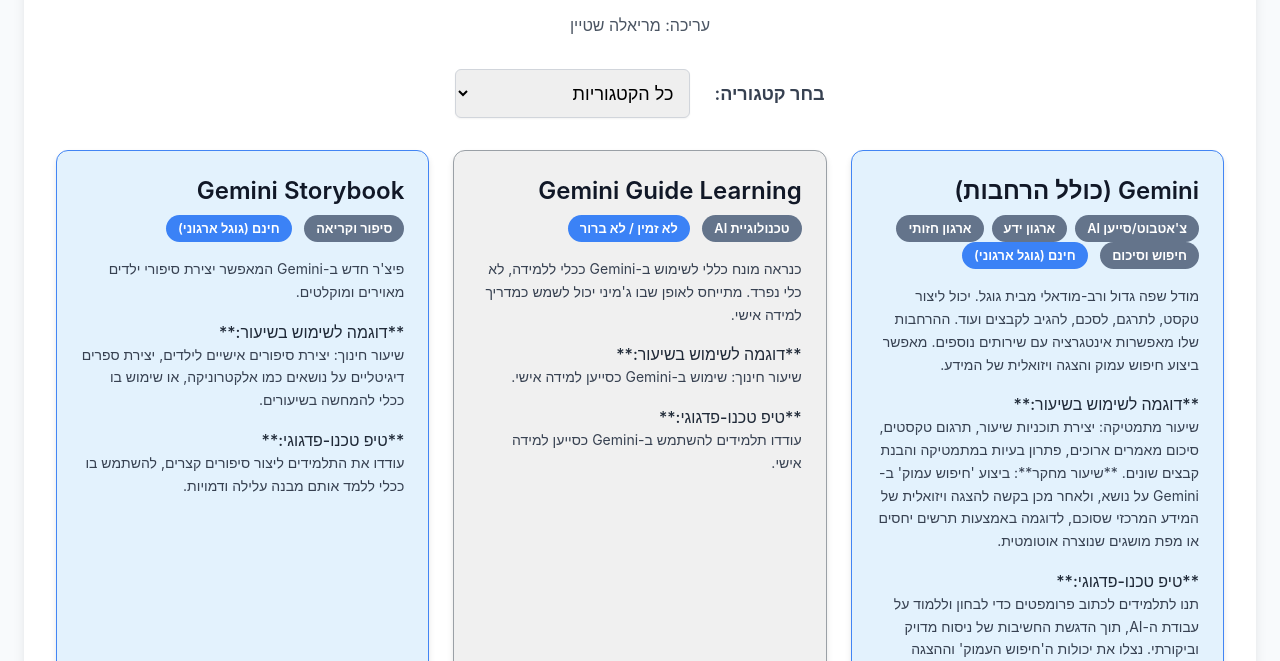
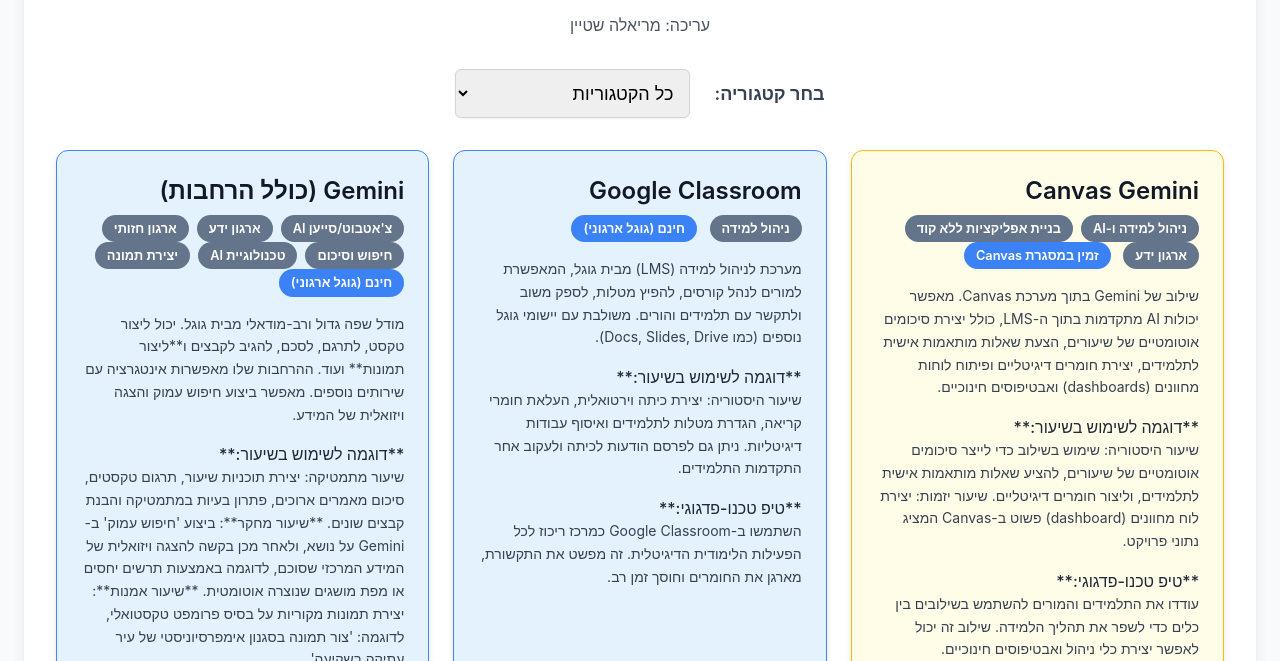
Before and after one commit to ms0157/ToolsAmalHadera, a plain HTML site: page index.html in a window 1280 px wide. Shown: the part 139-800 px from the top of the page. Drawn offline with nearby package versions, Linux system fonts and the light colour scheme.

Commit message:
Update index.html

```diff
--- a/index.html
+++ b/index.html
@@ -75,10 +75,28 @@
         // הגדרת נתוני הכלים
         const toolsData = [
             {
+                name: "Canvas Gemini",
+                description: "שילוב של Gemini בתוך מערכת Canvas. מאפשר יכולות AI מתקדמות בתוך ה-LMS, כולל יצירת סיכומים אוטומטיים של שיעורים, הצעת שאלות מותאמות אישית לתלמידים, יצירת חומרים דיגיטליים ופיתוח לוחות מחוונים (dashboards) ואבטיפוסים חינוכיים.",
+                categories: ["ניהול למידה ו-AI", "בניית אפליקציות ללא קוד", "ארגון ידע"],
+                pricing: "זמין במסגרת Canvas", // מודגש כזמין
+                googleOrg: false, // Canvas הוא לא של גוגל ארגוני, גם אם משולב עם ג'מיני
+                lessonExample: "שיעור היסטוריה: שימוש בשילוב כדי לייצר סיכומים אוטומטיים של שיעורים, להציע שאלות מותאמות אישית לתלמידים, וליצור חומרים דיגיטליים. שיעור יזמות: יצירת לוח מחוונים (dashboard) פשוט ב-Canvas המציג נתוני פרויקט.",
+                pedagogicalTip: "עודדו את התלמידים והמורים להשתמש בשילובים בין כלים כדי לשפר את תהליך הלמידה. שילוב זה יכול לאפשר יצירת כלי ניהול ואבטיפוסים חינוכיים."
+            },
+            {
+                name: "Google Classroom",
+                description: "מערכת לניהול למידה (LMS) מבית גוגל, המאפשרת למורים לנהל קורסים, להפיץ מטלות, לספק משוב ולתקשר עם תלמידים והורים. משולבת עם יישומי גוגל נוספים (כמו Docs, Slides, Drive).",
+                categories: ["ניהול למידה"],
+                pricing: "חינם",
+                googleOrg: true,
+                lessonExample: "שיעור היסטוריה: יצירת כיתה וירטואלית, העלאת חומרי קריאה, הגדרת מטלות לתלמידים ואיסוף עבודות דיגיטליות. ניתן גם לפרסם הודעות לכיתה ולעקוב אחר התקדמות התלמידים.",
+                pedagogicalTip: "השתמשו ב-Google Classroom כמרכז ריכוז לכל הפעילות הלימודית הדיגיטלית. זה מפשט את התקשורת, מארגן את החומרים וחוסך זמן רב."
+            },
+            {
                 name: "DALL-E 3",
                 description: "מחולל תמונות מתקדם מבית OpenAI. מאפשר יצירת תמונות מורכבות ומדויקות מטקסט. משולב בתוך ChatGPT ובינג Image Creator.",
                 categories: ["יצירת תמונה"],
-                pricing: "בתשלום", // למרות שקיים חינם בבינג, הדגש הוא על יכולות מתקדמות בתשלום ב-ChatGPT Plus
+                pricing: "בתשלום",
                 googleOrg: false,
                 lessonExample: "שיעור היסטוריה: יצירת תמונות מציאותיות או ציורים בסגנונות שונים המתארים אירועים היסטוריים, כדי להמחיש לתלמידים את התקופה בצורה ויזואלית. לדוגמה, יצירת תמונה של 'הצהרת בלפור כתובה על קלף עתיק עם נוף ירושלים עתיקה ברקע'.",
                 pedagogicalTip: "עודדו תלמידים להשתמש בפרומפטים ספציפיים וללמוד כיצד 'לדבר' עם ה-AI כדי לקבל את התוצאות הטובות ביותר. זה מפתח חשיבה ביקורתית ויצירתית."
@@ -139,12 +157,12 @@
             },
             {
                 name: "Canva/Canva AI",
-                description: "כלי עיצוב גרפי אינטואיטיבי עם יכולות AI ליצירת תמונות, מצגות, עיצובים ועוד.",
+                description: "כלי עיצוב גרפי אינטואיטיבי עם יכולות AI ליצירת תמונות, מצגות, עיצובים ועוד. **זמין בחינם למורים בחשבון ארגוני (Canva for Education)**.",
                 categories: ["עיצוב גרפי", "יצירת מצגות", "בניית אפליקציות ללא קוד"],
-                pricing: "חינם ובתשלום", // גרסת Canva for Education חינמית למורים
+                pricing: "חינם (לחשבונות ארגוניים למוסדות חינוך) ובתשלום",
                 googleOrg: false,
                 lessonExample: "שיעור אמנות: יצירת פוסטים לרשתות חברתיות, עיצוב פרויקט אישי, יצירת עלוני מידע ותוצרים ויזואליים. שיעור יזמות: יצירת אבטיפוס מהיר לאפליקציה פשוטה.",
-                pedagogicalTip: "כלי אידיאלי לשילוב בשיעורי לשון ויצירה כדי ללמד על מבנה ויזואלי וכיצד לשלב תמונה וטקסט. מעולה ליצירת ממשקים בסיסיים באפליקציות."
+                pedagogicalTip: "כלי אידיאלי לשילוב בשיעורי לשון ויצירה כדי ללמד על מבנה ויזואלי וכיצד לשלב תמונה וטקסט. מעולה ליצירת ממשקים בסיסיים באפליקציות. נצלו את הגישה החינמית למוסדות חינוך!"
             },
             {
                 name: "Padlet",
@@ -157,7 +175,7 @@
             },
             {
                 name: "Genially",
-                description: "כלי אינטראקטיבי ליצירת מצגות, אינפוגרפיקות, סרטונים, משחקים וחדרי בריחה דיגיטליים.",
+                description: "כלי אינטראקטיבי ליצירת מצגות, אינפוגרפיקות, סרטונים, משחמים וחדרי בריחה דיגיטליים.",
                 categories: ["יצירת תוכן אינטראקטיבי", "יצירת מצגות", "משחוק וניהול שיעור"],
                 pricing: "חינם ובתשלום",
                 googleOrg: false,
@@ -166,12 +184,12 @@
             },
             {
                 name: "Gemini (כולל הרחבות)",
-                description: "מודל שפה גדול ורב-מודאלי מבית גוגל. יכול ליצור טקסט, לתרגם, לסכם, להגיב לקבצים ועוד. ההרחבות שלו מאפשרות אינטגרציה עם שירותים נוספים. מאפשר ביצוע חיפוש עמוק והצגה ויזואלית של המידע.",
-                categories: ["צ'אטבוט/סייען AI", "ארגון ידע", "ארגון חזותי", "חיפוש וסיכום"],
+                description: "מודל שפה גדול ורב-מודאלי מבית גוגל. יכול ליצור טקסט, לתרגם, לסכם, להגיב לקבצים ו**ליצור תמונות** ועוד. ההרחבות שלו מאפשרות אינטגרציה עם שירותים נוספים. מאפשר ביצוע חיפוש עמוק והצגה ויזואלית של המידע.",
+                categories: ["צ'אטבוט/סייען AI", "ארגון ידע", "ארגון חזותי", "חיפוש וסיכום", "טכנולוגיית AI", "יצירת תמונה"],
                 pricing: "חינם",
                 googleOrg: true,
-                lessonExample: "שיעור מתמטיקה: יצירת תוכניות שיעור, תרגום טקסטים, סיכום מאמרים ארוכים, פתרון בעיות במתמטיקה והבנת קבצים שונים. **שיעור מחקר**: ביצוע 'חיפוש עמוק' ב-Gemini על נושא, ולאחר מכן בקשה להצגה ויזואלית של המידע המרכזי שסוכם, לדוגמה באמצעות תרשים יחסים או מפת מושגים שנוצרה אוטומטית.",
-                pedagogicalTip: "תנו לתלמידים לכתוב פרומפטים כדי לבחון וללמוד על עבודת ה-AI, תוך הדגשת החשיבות של ניסוח מדויק וביקורתי. נצלו את יכולות ה'חיפוש העמוק' וההצגה הויזואלית לשיפור הבנת הנקרא והמידע."
+                lessonExample: "שיעור מתמטיקה: יצירת תוכניות שיעור, תרגום טקסטים, סיכום מאמרים ארוכים, פתרון בעיות במתמטיקה והבנת קבצים שונים. **שיעור מחקר**: ביצוע 'חיפוש עמוק' ב-Gemini על נושא, ולאחר מכן בקשה להצגה ויזואלית של המידע המרכזי שסוכם, לדוגמה באמצעות תרשים יחסים או מפת מושגים שנוצרה אוטומטית. **שיעור אמנות**: יצירת תמונות מקוריות על בסיס פרומפט טקסטואלי, לדוגמה: 'צור תמונה בסגנון אימפרסיוניסטי של עיר עתיקה בשקיעה'.",
+                pedagogicalTip: "תנו לתלמידים לכתוב פרומפטים כדי לבחון וללמוד על עבודת ה-AI, תוך הדגשת החשיבות של ניסוח מדויק וביקורתי. נצלו את יכולות ה'חיפוש העמוק', ההצגה הויזואלית, ו**יצירת התמונות** לשיפור הבנת הנקרא והמידע, וכן לפיתוח יצירתיות."
             },
             {
                 name: "NotebookLM",
@@ -195,7 +213,7 @@
                 name: "Canvas",
                 description: "מערכת לניהול למידה (LMS) פופולרית.",
                 categories: ["ניהול למידה"],
-                pricing: "בתשלום", // למוסדות חינוך
+                pricing: "בתשלום",
                 googleOrg: false,
                 lessonExample: "שיעור היסטוריה: ניהול קורסים מקוונים, העלאת חומרי למידה, מעקב אחר התקדמות תלמידים ומתן משוב.",
                 pedagogicalTip: "השתמשו בפלטפורמה כדי להפוך את תהליך הלמידה לדיגיטלי ומסודר יותר."
@@ -221,7 +239,7 @@
             {
                 name: "Google Studio AI",
                 description: "פלטפורמה ליצירת אפליקציות וכלים מבוססי AI.",
-                categories: ["פיתוח AI", "בניית אפליקציות ללא קוד"],
+                categories: ["פיתוח AI", "בניית אפליקציות ללא קוד", "טכנולוגיית AI"],
                 pricing: "חינם",
                 googleOrg: true,
                 lessonExample: "שיעור אלקטרוניקה: הכרת עולם הבינה המלאכותית ויצירת אפליקציות פשוטות ללימוד.",
@@ -364,9 +382,9 @@
             },
             {
                 name: "Websim.ai",
-                description: "כלי המיועד ללמידה ופיתוח של מודלי AI. מאפשר יצירה מהירה של משחקים לימודיים, סימולציות ויישומים אינטראקטיביים ללא צורך בידע קודם בתכנות.",
-                categories: ["פיתוח AI", "בניית אפליקציות ללא קוד", "סימולציה ומשחקים"],
-                pricing: "חינם", // נתונים אחרונים מראים שהוא חינמי
+                description: "כלי המיועד ללמידה ופיתוח של מודלי AI. מאפשר יצירה מהירה של משחמים לימודיים, סימולציות ויישומים אינטראקטיביים ללא צורך בידע קודם בתכנות.",
+                categories: ["פיתוח AI", "בניית אפליקציות ללא קוד", "סימולציה ומשחקים", "טכנולוגיית AI"],
+                pricing: "חינם",
                 googleOrg: false,
                 lessonExample: "שיעור מתמטיקה: יצירת משחק אינטראקטיבי המאפשר לתלמידים לתרגל פתרון משוואות לינאריות, כאשר כל פתרון נכון מוביל לשלב הבא. הכלי יכול לספק משוב מיידי שיסייע לתלמידים להבין היכן טעו. שיעור יזמות: תכנון ויצירת אבטיפוס לאפליקציית משחק חינוכית.",
                 pedagogicalTip: "עודדו תלמידים לעצב בעצמם משחקים וסימולציות. זהו פרויקט אידיאלי לסוף יחידת לימוד, שבו התלמידים מסכמים את החומר על ידי יצירת משחק לימודי לאחרים. מעולה לפיתוח אפליקציות פשוטות."
@@ -384,7 +402,7 @@
                 name: "Vids",
                 description: "כלי ליצירת וידאו בתוך Google Workspace.",
                 categories: ["יצירת וידאו"],
-                pricing: "בתשלום", // חלק מחבילת Workspace
+                pricing: "בתשלום",
                 googleOrg: true,
                 lessonExample: "שיעור יזמות: יצירת סרטוני הדרכה, שיעורים מוקלטים או סרטונים על פרויקטים כיתתיים.",
                 pedagogicalTip: "כלי אידיאלי כדי ללמד תלמידים על הפקת וידאו ושיתוף פעולה."
@@ -394,7 +412,7 @@
                 description: "כלי המשתמש ב-AI כדי לתמלל ולסכם פגישות.",
                 categories: ["תמלול וניהול"],
                 pricing: "חינם ובתשלום",
-                googleOrg: false, // לא כלי של גוגל ארגוני
+                googleOrg: false,
                 lessonExample: "שיעור ניהול פרויקטים: שימוש בכלי כדי לסכם שיחות עם תלמידים או הורים, או שיעורים מוקלטים.",
                 pedagogicalTip: "כלי מצוין כדי ללמד על מיומנויות ארגון וסיכום."
             },
@@ -419,7 +437,7 @@
             {
                 name: "Base44",
                 description: "פלטפורמת פיתוח אפליקציות מלאה (Full-stack) המופעלת על ידי AI, המאפשרת בניית אפליקציות ואתרים ללא צורך בקוד, באמצעות הנחיות בשפה טבעית. מתמקדת באוטומציה של פיתוח Frontend, Backend ובסיסי נתונים. נרכשה על ידי Wix.",
-                categories: ["בניית אפליקציות ללא קוד"],
+                categories: ["בניית אפליקציות ללא קוד", "טכנולוגיית AI"],
                 pricing: "חינם ובתשלום (מערכת קרדיטים)",
                 googleOrg: false,
                 lessonExample: "שיעור תכנות/יזמות: תלמידים יכולים לתאר רעיון לאפליקציה פשוטה (לדוגמה, אפליקציית ניהול משימות לכיתה), ו-Base44 תייצר את הבסיס שלה. זה מאפשר למידה מעשית של תהליך הפיתוח מבלי צורך בידע קוד.",
@@ -427,21 +445,12 @@
             },
             {
                 name: "Gemini Guide Learning",
-                description: "כנראה מונח כללי לשימוש ב-Gemini ככלי ללמידה, לא כלי נפרד. מתייחס לאופן שבו ג'מיני יכול לשמש כמדריך למידה אישי.",
-                categories: ["טכנולוגיית AI"],
-                pricing: "-",
-                googleOrg: true, // בהנחה שזהו חלק מטכנולוגיית גוגל
-                lessonExample: "שיעור חינוך: שימוש ב-Gemini כסייען למידה אישי.",
-                pedagogicalTip: "עודדו תלמידים להשתמש ב-Gemini כסייען למידה אישי."
-            },
-            {
-                name: "Canvas Gemini",
-                description: "ככל הנראה מדובר בשילוב של Gemini בתוך מערכת Canvas. מאפשר יכולות AI מתקדמות בתוך ה-LMS.",
-                categories: ["ניהול למידה ו-AI", "בניית אפליקציות ללא קוד"],
-                pricing: "-",
-                googleOrg: false, // Canvas הוא לא של גוגל ארגוני, גם אם משולב עם ג'מיני
-                lessonExample: "שיעור היסטוריה: שימוש בשילוב כדי לייצר סיכומים אוטומטיים של שיעורים, להציע שאלות מותאמות אישית לתלמידים, וליצור חומרים דיגיטליים. שיעור יזמות: יצירת לוח מחוונים (dashboard) פשוט ב-Canvas המציג נתוני פרויקט.",
-                pedagogicalTip: "עודדו את התלמידים והמורים להשתמש בשילובים בין כלים כדי לשפר את תהליך הלמידה. שילוב זה יכול לאפשר יצירת כלי ניהול ואבטיפוסים חינוכיים."
+                description: "פיצ'ר למידה אינטראקטיבי בתוך סביבת Gemini, המאפשר חווית למידה מותאמת אישית. משמש כמדריך למידה אישי המבוסס AI, המסייע בתרגול, הסברים וחידוד הבנה במגוון נושאים.",
+                categories: ["טכנולוגיית AI", "צ'אטבוט/סייען AI"],
+                pricing: "חינם",
+                googleOrg: true,
+                lessonExample: "שיעור חינוך: שימוש ב-Gemini Guide Learning כסייען למידה אישי לתלמידים, שיכול לעזור להם להבין נושאים מורכבים, לתרגל חומר לימוד, או לקבל משוב מיידי על שאלות. **שיעור מדעים**: תלמיד יכול לבקש מג'מיני להסביר מושג בפיזיקה, ולאחר מכן לבחון את הבנתו באמצעות שאלות תרגול שה-AI יספק.",
+                pedagogicalTip: "עודדו תלמידים להשתמש ב-Gemini Guide Learning כדי לקחת אחריות על תהליך הלמידה שלהם, לבחון את הידע שלהם ולקבל תמיכה מותאמת אישית. זהו כלי מעולה ללמידה עצמית ודיפרנציאלית."
             },
             {
                 name: "Suno",
@@ -456,13 +465,21 @@
 
         // פונקציה לקבלת דרגת עדיפות למיון
         function getPriority(tool) {
-            if (tool.googleOrg) {
-                return 0; // כלים של גוגל ארגוני בראש סדר העדיפויות
+            // Priority 0: Canvas Gemini (explicitly requested to be first)
+            if (tool.name === "Canvas Gemini") {
+                return -1;
+            }
+            // Priority 0.5: Google Classroom (explicitly requested and is Google + free)
+            if (tool.name === "Google Classroom") {
+                return -0.5;
+            }
+            if (tool.googleOrg && tool.pricing === "חינם") {
+                return 0; // כלים של גוגל ארגוני וחינם
             }
             if (tool.pricing.includes("חינם") && !tool.pricing.includes("בתשלום")) {
                 return 1; // כלים חינמיים אחרים
             }
-            if (tool.pricing.includes("חינם ובתשלום") || tool.pricing.includes("חינם (עם קרדיטים) ובתשלום") || tool.pricing.includes("חינם ל-7 ימים ובתשלום")) {
+            if (tool.pricing.includes("חינם") && tool.pricing.includes("בתשלום") || tool.pricing.includes("חינם (עם קרדיטים) ובתשלום") || tool.pricing.includes("חינם ל-7 ימים ובתשלום") || tool.pricing.includes("לחשבונות ארגוניים למוסדות חינוך")) {
                 return 2; // כלים עם אופציה חינמית או קרדיטים
             }
             if (tool.pricing.includes("בתשלום")) {
@@ -500,11 +517,11 @@
                 if (tool.googleOrg && tool.pricing === "חינם") { // גוגל ארגוני וחינם
                     cardClass = 'google-tool';
                     pricingText = 'חינם (גוגל ארגוני)';
-                } else if (tool.pricing === "חינם") { // רק חינם
+                } else if (tool.pricing.includes("חינם") && !tool.pricing.includes("בתשלום") && !tool.pricing.includes("לחשבונות ארגוניים למוסדות חינוך")) { // רק חינם
                     cardClass = 'free-tool';
-                } else if (tool.pricing.includes("חינם") && tool.pricing.includes("בתשלום")) { // חינם ובתשלום
+                } else if (tool.pricing.includes("חינם") && tool.pricing.includes("בתשלום") || tool.pricing.includes("חינם (עם קרדיטים) ובתשלום") || tool.pricing.includes("חינם ל-7 ימים ובתשלום") || tool.pricing.includes("לחשבונות ארגוניים למוסדות חינוך")) { // חינם ובתשלום או חינם לחשבונות ארגוניים
                     cardClass = 'mixed-tool';
-                } else if (tool.pricing.includes("בתשלום")) { // רק בתשלום
+                } else if (tool.pricing.includes("בתשלום") || tool.pricing.includes("זמין במסגרת")) { // רק בתשלום או זמין במסגרת
                     cardClass = 'premium-tool';
                 } else { // לא ידוע
                     cardClass = 'unknown-tool';
```
